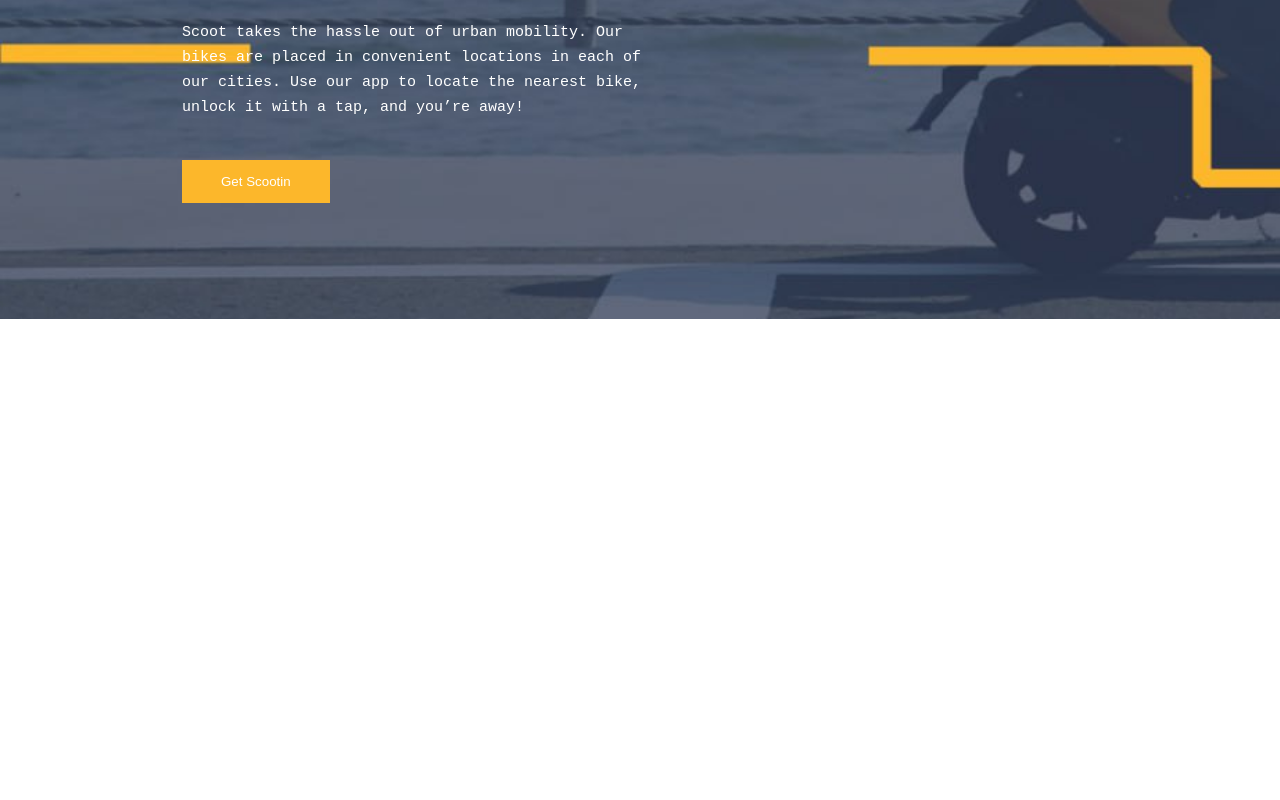
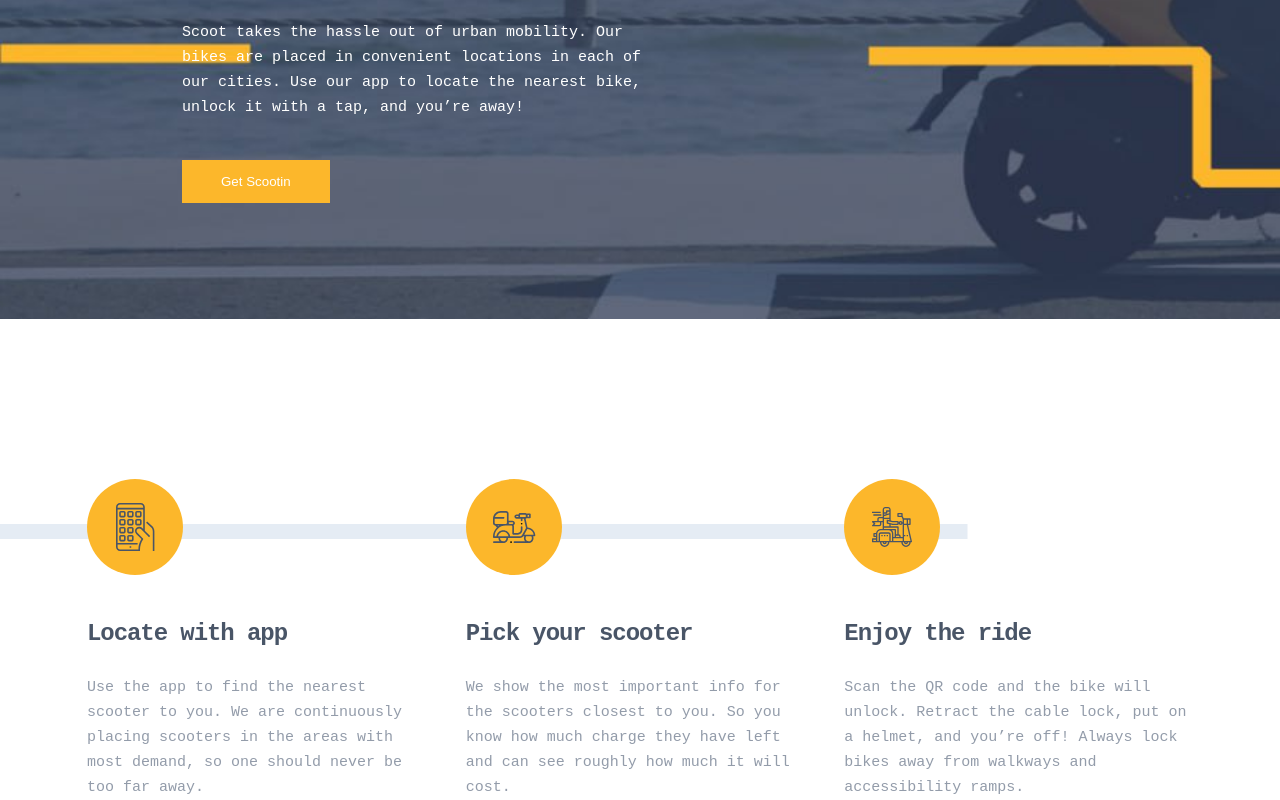
Before and after one commit to xalikov22/scoot, a plain HTML site: page index.html in a window 1280 px wide. Shown: the part 481-1281 px from the top of the page. Before the commit the page ends 800 px from the top, so only its background shows below. Drawn offline with Linux system fonts and the light colour scheme.

Commit message:
fistr section

```diff
--- a/index.html
+++ b/index.html
@@ -37,6 +37,36 @@
             </div>
         </div>
     </header>
+    <main>
+        <section class="block">
+            <div class="container">
+                <div class="main">
+                    <div class="main__menu">
+                        <img class="main__img" src="./icons/phone.svg" alt="phone">
+                        <div class="main__item">
+                            <h3 class="main__title">Locate with app</h3>
+                            <p class="main__text">Use the app to find the nearest scooter to you. We are continuously placing scooters in the areas with most demand, so one should never be too far away. </p>
+                        </div>
+                    </div>
+                    <div class="main__menu">
+                        <img class="main__img" src="./icons/motobike.svg" alt="motobike">
+                        <div class="main__item">
+                            <h3 class="main__title">Pick your scooter</h3>
+                            <p class="main__text">We show the most important info for the scooters closest to you. So you know how much charge they have left and can see roughly how much it will cost. </p>
+                        </div>
+                    </div>
+                    <div class="main__menu">
+                        <img class="main__img" src="./icons/manbake.svg" alt="manbike">
+                        <div class="main__item">
+                            <h3 class="main__title">Enjoy the ride</h3>
+                            <p class="main__text">Scan the QR code and the bike will unlock. Retract the cable lock, put on a helmet, and you’re off! Always lock bikes away from walkways and accessibility ramps. </p>
+                        </div>
+                    </div>
+
+                </div>
+            </div>
+        </section>
+    </main>
     <script>
         const btn = document.querySelector('.navbar__burger');
         const menu = document.querySelector('.navbar__menu');
--- a/sass/blocks/_section.scss
+++ b/sass/blocks/_section.scss
@@ -0,0 +1,39 @@
+.block {
+    background-image: url(../../icons/liner.svg);
+    margin-top: 160px;
+    background-repeat: no-repeat;
+    background-position-y: 45px;
+    background-position-x: -6px;
+    @include for-tablet {
+        margin-top: 0;
+        background-image: none;
+    }
+}
+
+.main {
+    display: flex;
+    column-gap: 30px;
+    align-items: center;
+    &__title {
+        font-size: 24px;
+        font-weight: 700;
+        line-height: 28px;
+        letter-spacing: -1.0714285373687744px;
+        text-align: left;
+        max-width: 350px;
+        width: 100%;
+        padding-top: 40px;
+        color: $title_color;
+    }
+    &__text {
+        max-width: 350px;
+        width: 100%;
+        font-size: 15px;
+        font-weight: 400;
+        line-height: 25px;
+        letter-spacing: 0px;
+        text-align: left;
+        padding-top: 27px;
+        color: $link_color;
+    }
+}
--- a/sass/main.scss
+++ b/sass/main.scss
@@ -18,9 +18,9 @@
 @import './blocks/mixins';
 @import './blocks/fonts';
 @import './blocks/header';
-@import './blocks/section';
 @import './blocks/footer';
 @import './blocks/fonts';
+@import './blocks/section';
 .container {
     max-width: 1166px;
     width: 100%;
```
Also changed, not shown: css/main.css, css/main.min.css, icons/liner.svg (added), icons/manbake.svg (added), icons/motobike.svg (added), icons/phone.svg (added), icons/strelka.svg (deleted), 2 other files.
